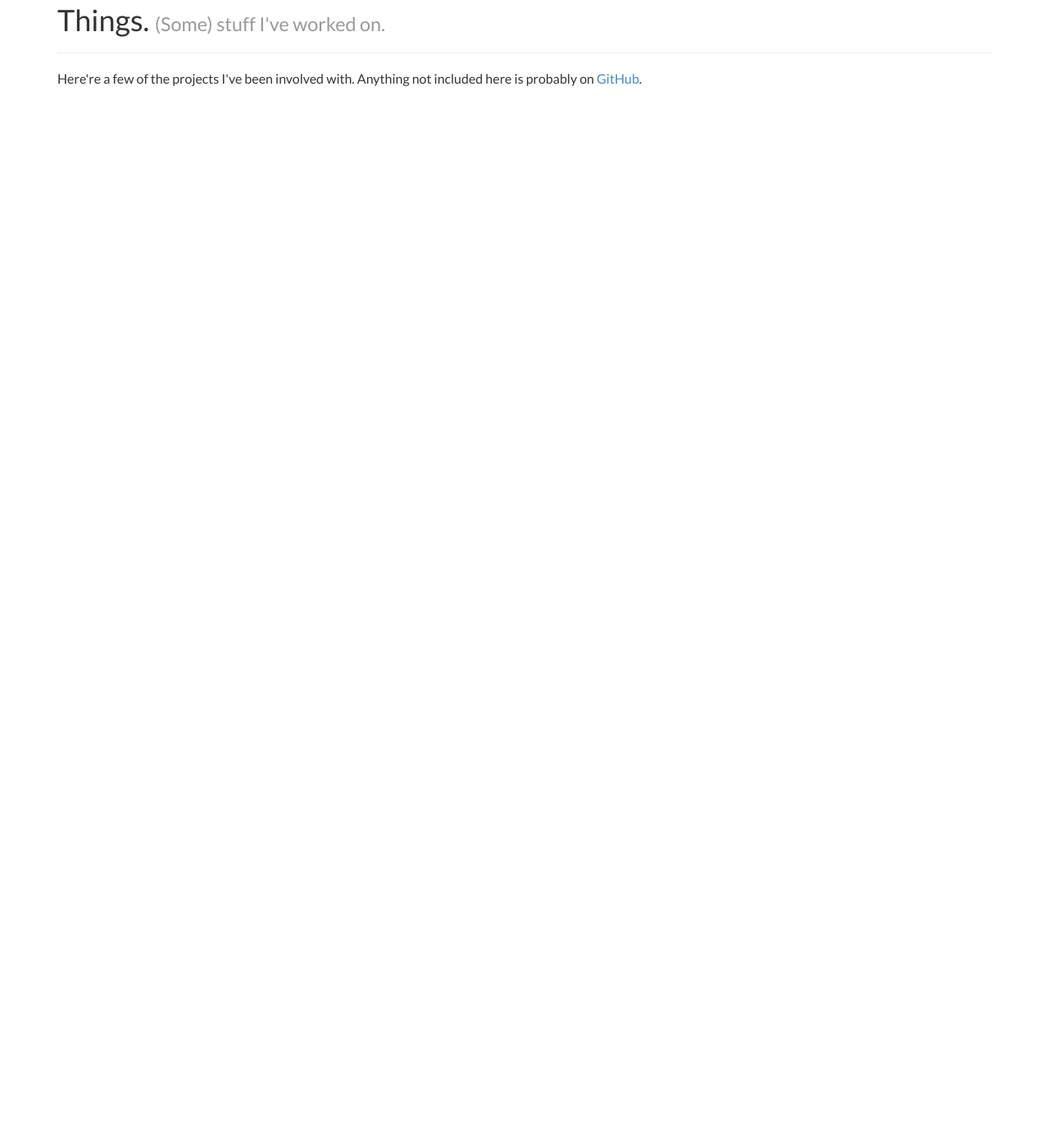
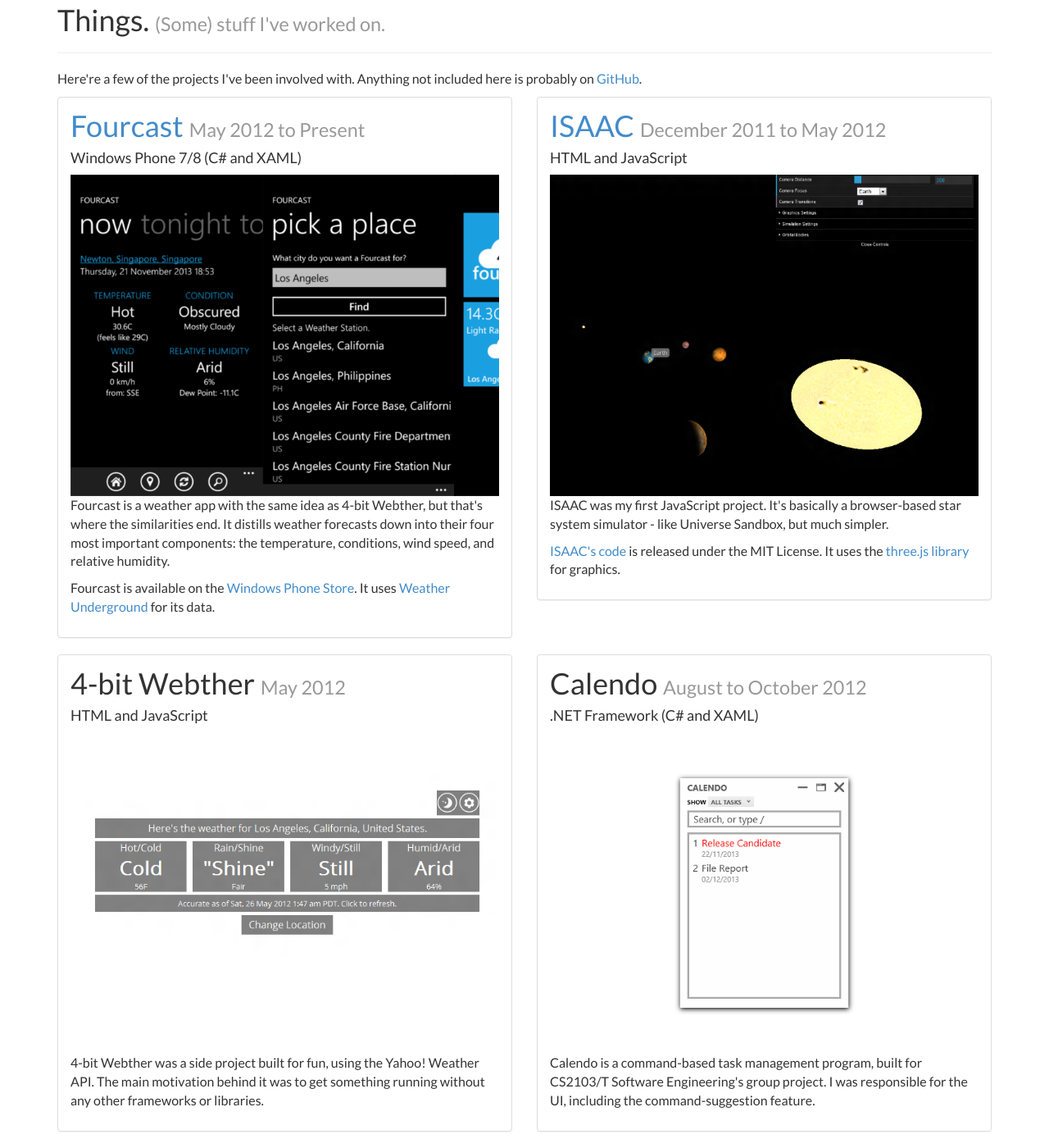
Before and after one commit to jcheng31/ayulin.net, a Jekyll site: the page built from index.html, in a window 1280 px wide and 1400 px high, scrolled down 253 px. Shown: the whole window at 82% size. Built offline with Jekyll 4.4.1, drawn with Linux system fonts in a browser that asks for light colours; Markdown is read by kramdown in place of the engine named in the settings; before the commit the page ends 900 px from its top, so only the background shows below that.

Commit message:
Implement main page.

```diff
--- /dev/null
+++ b/_data/projects.yml
@@ -0,0 +1,43 @@
+- {
+    name: Fourcast,
+    period: May 2012 to Present,
+    platform: Windows Phone 7/8 (C# and XAML),
+    url: ./fourcast/index.html,
+    img: ./img/Fourcast.png,
+    description: [
+        "Fourcast is a weather app with the same idea as 4-bit Webther, but that's where the similarities end. It distills weather forecasts down into their four most important components: the temperature, conditions, wind speed, and relative humidity.",
+        "Fourcast is available on the <a href='http://windowsphone.com/s?appid=4d21bde6-841b-484d-a7c9-95c7a1e5cd56'>Windows Phone Store</a>. It uses <a href='http://www.wunderground.com/?apiref=1e19de373d7ed5c0'>Weather Underground</a> for its data."
+    ]
+}
+
+- {
+    name: ISAAC,
+    period: December 2011 to May 2012,
+    platform: HTML and JavaScript,
+    url: ./isaac/index.html,
+    img: ./img/ISAAC.png,
+    description: [
+        "ISAAC was my first JavaScript project. It's basically a browser-based star system simulator - like Universe Sandbox, but much simpler.",
+        "<a href='https://github.com/isaacjs/ISAAC'>ISAAC's code</a> is released under the MIT License. It uses the <a href='http://threejs.org'>three.js library</a> for graphics."
+    ]
+}
+
+- {
+    name: 4-bit Webther,
+    period: May 2012,
+    platform: HTML and JavaScript,
+    img: ./img/Webther.png,
+    description: [
+        "4-bit Webther was a side project built for fun, using the Yahoo! Weather API. The main motivation behind it was to get something running without any other frameworks or libraries."
+    ]
+}
+
+- {
+    name: Calendo,
+    period: August to October 2012,
+    platform: .NET Framework (C# and XAML),
+    img: ./img/Calendo.png",
+    description: [
+        "Calendo is a command-based task management program, built for CS2103/T Software Engineering's group project. I was responsible for the UI, including the command-suggestion feature."
+    ]
+}
--- a/index.html
+++ b/index.html
@@ -41,9 +41,11 @@ title: ayulin.net - "it's dot com!"
 </div>
 
 <div class="row">
+	{% assign currentRow = 1 %}
 	{% for project in site.data.projects %}
 	<div class="col-sm-6">
 		<div class="panel panel-default">
+			<div class="panel-body">
 				<h1 class="no-margin-top">
 					{% if project.url %}
 					<a href="{{ project.url }}">
@@ -73,5 +75,11 @@ title: ayulin.net - "it's dot com!"
 				{% endfor %}
 			</div>
 		</div>
+	</div>
+	{% if forloop.index == 2 * currentRow %}
+	</div>
+	<div class="row">
+	{% endif %}
+
 	{% endfor %}
 </div>
```
Also changed, not shown: img/Calendo.png (added), img/Fourcast.png (added), img/ISAAC.png (added), img/Webther.png (added). Lines whose indentation alone changed are shown as unchanged.
